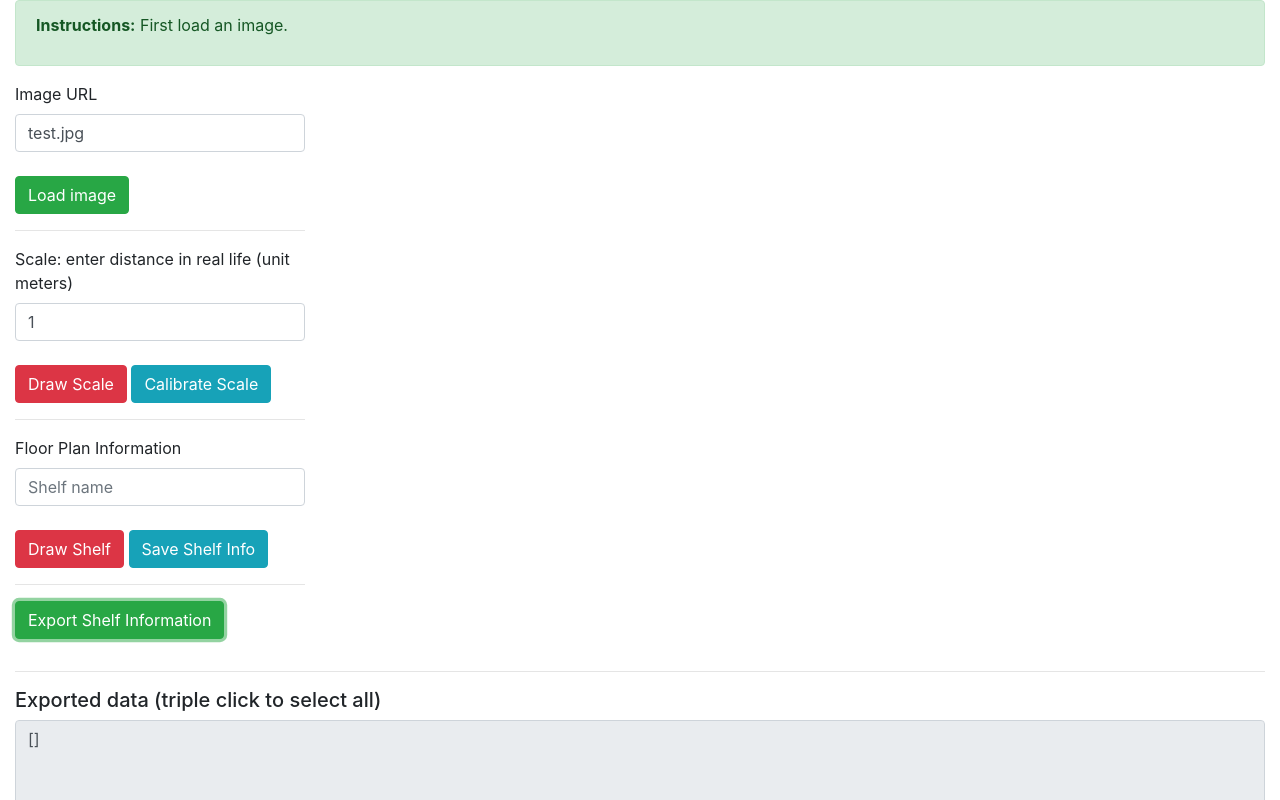
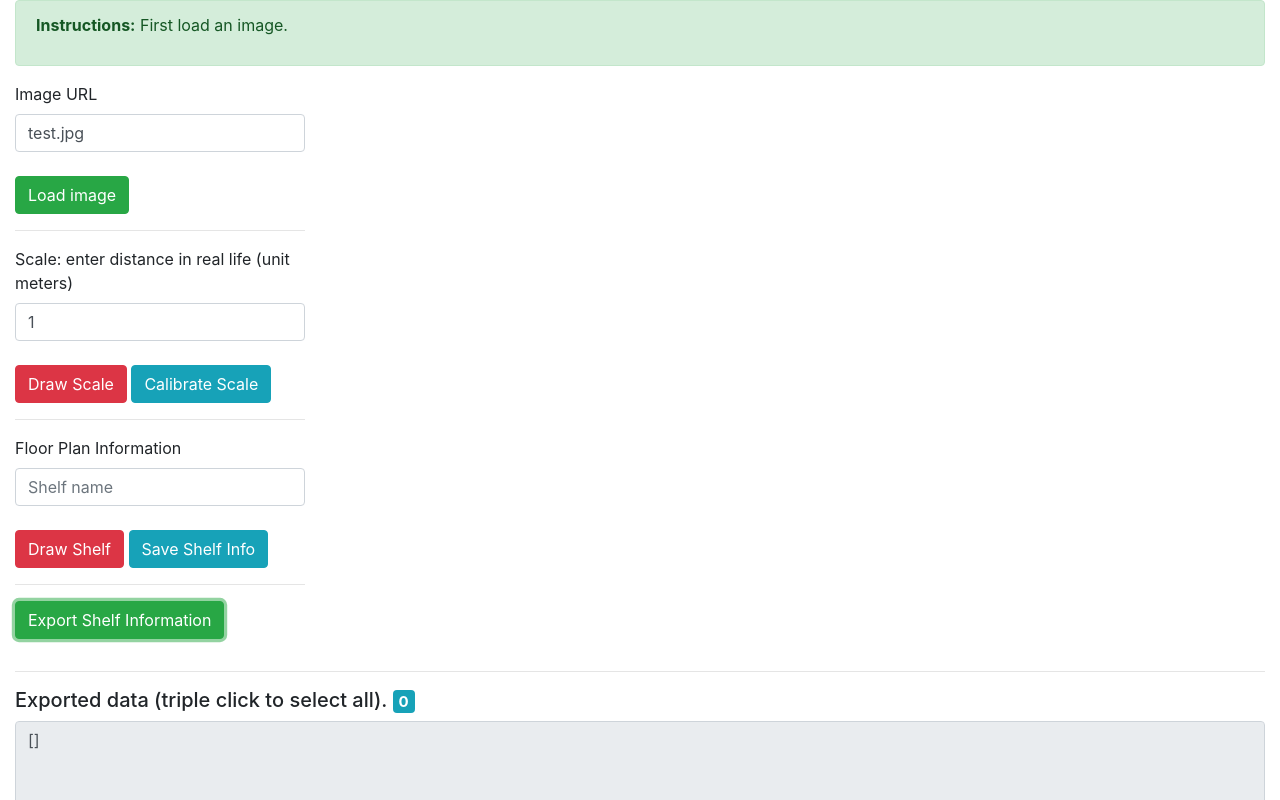
Before and after one commit to lixiii/product-locator, a plain HTML site: page index.html in a window 1280 px wide. Both pictures are taken after a click on the button "Export Shelf Information". Shown: the top 800 px of the page. Drawn offline with nearby package versions, Linux system fonts and the light colour scheme.

Commit message:
added shelf count

```diff
--- a/index.html
+++ b/index.html
@@ -55,7 +55,7 @@
       <hr>
       <div class='row'>
         <div class='col'>
-          <h5>Exported data (triple click to select all)</h5>
+          <h5>Exported data (triple click to select all). <span class="badge badge-info" id='dataCount'></span> </h5>
           <textarea class='form-control' rows="10" disabled id='exportArea'></textarea>
         </div>
       </div>
@@ -221,6 +221,7 @@
   }
 
   function exportData() {
+    document.getElementById("dataCount").innerHTML = productInfo.shelfs.length;
     document.getElementById('exportArea').innerHTML = JSON.stringify(productInfo.shelfs);
   }
 
```
